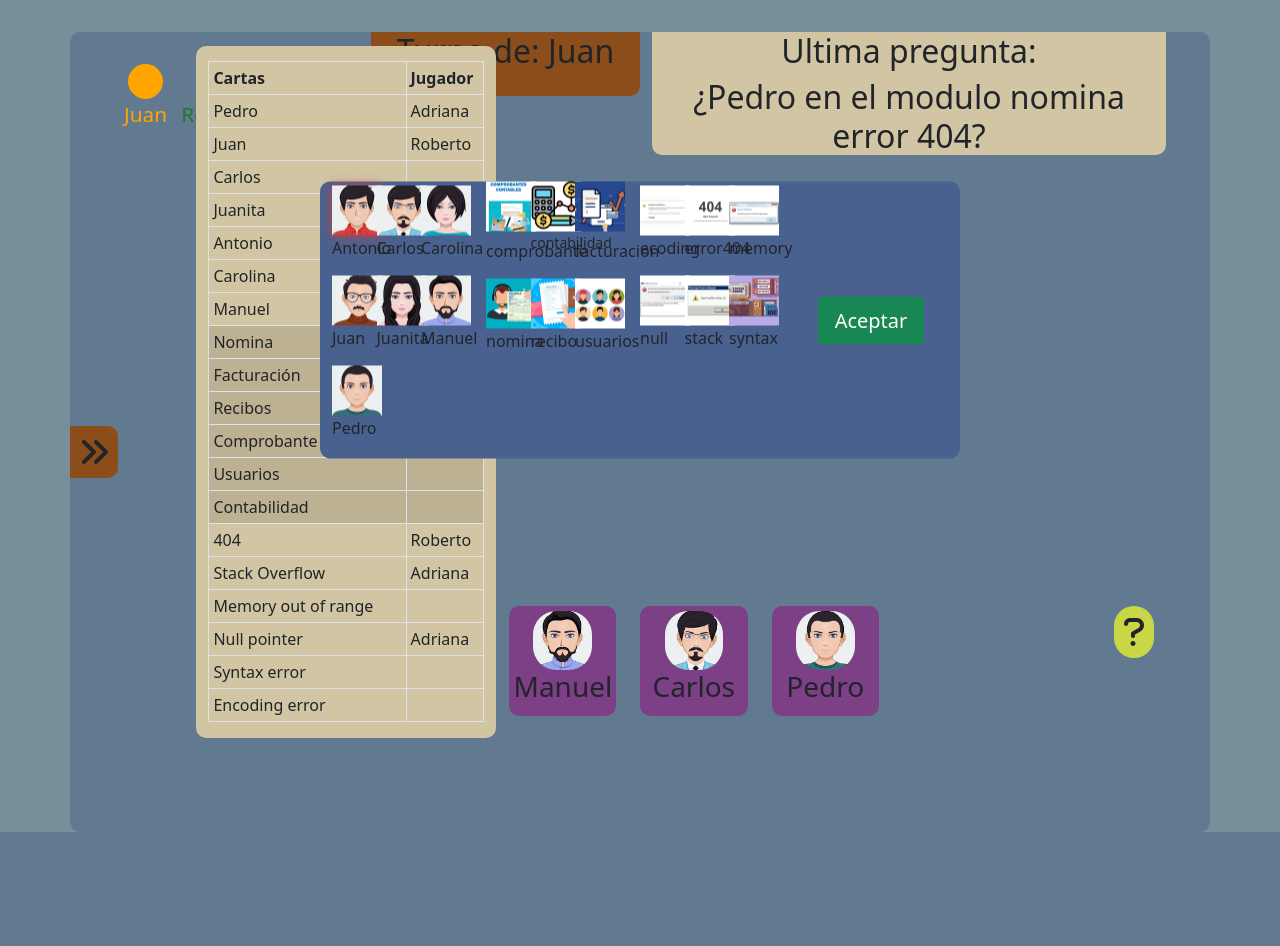
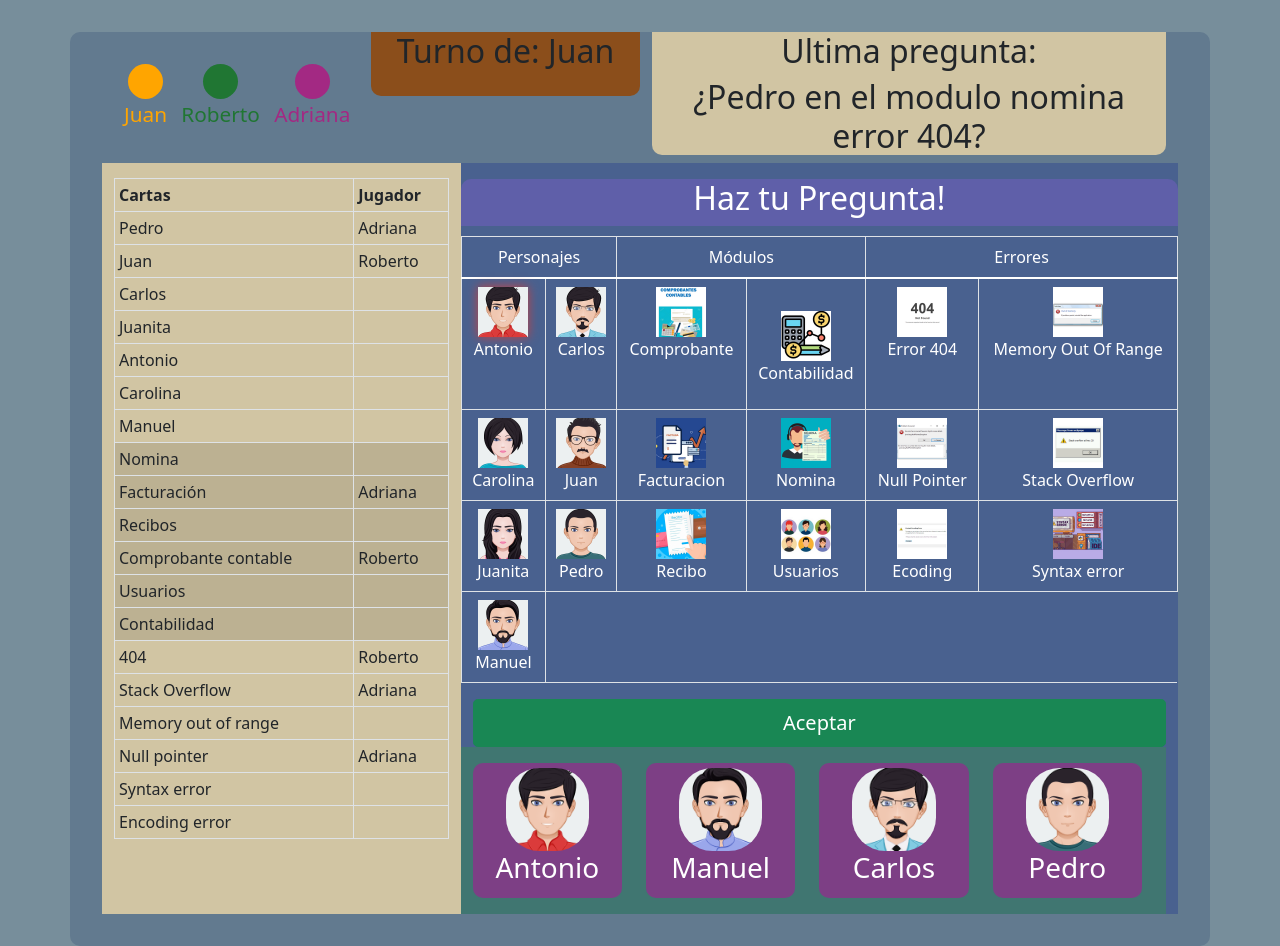
Before and after one commit to johnwmartinez/ceaisenasoft2021, a PHP site: page /assets/html/table.php in a window 1280 px wide. Before the commit the page ends 832 px from the top, so only its background shows below. Run offline with PHP 8.4, Linux system fonts and the light colour scheme; some libraries are stand-ins or nearby versions.

Commit message:
Merge de cambios

```diff
--- a/assets/css/style.css
+++ b/assets/css/style.css
@@ -70,7 +70,8 @@ h2{
 }
 
 .sobre{
-    z-index: 2;
+    /*z-index: 2;*/
+    color: white;
 }
 
 .sobreIND{
@@ -123,11 +124,7 @@ h2{
 .ele11{
     background-color: #4242ad;
     text-align: center;
-    min-height: 250px;
-    align-content: center;
-    align-items: center;
-  display: flex;
-  justify-content: center;
+    /*min-height: 250px;*/
 }
 
 .ele2{
@@ -143,10 +140,10 @@ h2{
 .pintar2{
     background:#49618f;
     border-radius: 10px;
-    position: absolute;
+   /* position: absolute;
     top: 40%;
     left: 50%;
-    transform: translate(-50%, -50%);
+    transform: translate(-50%, -50%);*/
 }
 
 .preloader {
@@ -290,3 +287,24 @@ h2{
 .form1, .pintar, .elecc{
     display:none;
 }
+
+.headerP{
+    background-color: #5f5fa9;
+    border-radius: 10px 10px 0px 0px;
+}
+
+.fotosElec{
+    margin-top: 10px;
+}
+
+
+@media (max-width:768px){
+
+    .turno{
+        margin-top: initial;
+    }
+
+    .pregunta .h2 {
+        margin-top: initial;
+    }
+}
--- a/assets/html/table.php
+++ b/assets/html/table.php
@@ -19,7 +19,7 @@
         <div>
             <div class="row">
                 <!-- Jugadores -->
-                <div class="col-md-3 padreJ">
+                <div class="col-md-3">
                     <div class="jugador">
                         <div class="foto" style="background-color:orange"></div>
                         <div class="" style="color:orange">Juan</div>
@@ -68,16 +68,16 @@
                         <h2>Ultima pregunta:</h2>
                         <h2>¿Pedro en el modulo nomina error 404?</h2>
                     </div>
+                </div>
 
             </div>
             <!-- Fin Ultima pregunta -->
+
+
             <!--lista -->
             <div class="row">
-                <div class="col-md-1 p-0 bA">
-                    <i class="fas fa-angle-double-right activo " title="Abrir lista" onclick=""></i>
-                    <i class="fas fa-angle-double-left inactivo " title="Cerrar lista" onclick=""></i>
-                </div>
-                <div class="row flotante2" style="background-color: #d1c5a3">
+
+                <div class="col-md-4" style="background-color: #d1c5a3">
                 	<table class="table table-bordered table-hover table-sm tabla">
                         <th>Cartas</th>
                         <th>Jugador</th>
@@ -159,14 +159,133 @@
                         </tr>
                 	</table>
                 </div>
-                <!-- <div class="col-md-8"></div> -->
+
+                <div class="col-md-8" >
+                    <!-- Eleccion preguntar acusar -->
+                        <div class="row elecc">
+                            <div class="col-md-6 ele1">
+                                <h1>Preguntar</h1>
                             </div>
-                <!-- fin lista -->
-                <!-- Tarjetas -->
-                <div class="row margenT">
-                <div class="col-md-3"></div>
-                <div class="col-md-6">
+                            <div class="col-md-6 ele2">
+                                <h1>Acusar</h1>
+                            </div>
+                        </div>
+                   <!-- Fin eleccion preguntar acusar -->
+                    <div class="row pt-3" style="background-color: #49618f">
+                    	<div id="sobre" class="sobre">
+                			<div class="col pintar2 ele11">
                 				<div class="row">
+		                            <div class="col-md-12 headerP">
+		                                <h2 >Haz tu Pregunta!</h2>
+		                            </div>
+		                        </div>
+		                        <div class="row fotosElec table-responsive">
+
+		                        	<table  class="table table-bordered table-condensed text-white">
+		                        		<thead>
+		                        			<tr>
+		                        				<td colspan="2">Personajes</td>
+		                        				<td colspan="2">Módulos</td>
+		                        				<td colspan="2">Errores</td>
+		                        			</tr>
+		                        		</thead>
+		                        		<tr>
+		                        			<td>
+		                        				<label for="Antonio">
+		                        					<img src="../img/programadores/Antonio.png" title="Antonio" class="imagenE activoP" alt="">
+		                        					<br>
+		                                            Antonio
+		                        				</label>
+		                        			</td>
+		                        			<td>
+		                        				<label for="Carlos">
+		                        					<img src="../img/programadores/Carlos.png" title="Carlos" class="imagenE" alt="">
+		                        					<br>
+		                                            Carlos
+		                        				</label>
+		                        			</td>
+                                            <td>
+                                                <label for="comprobante"><img src="../img/modulos/comprobante_contable.png" title="Comprobante contable" class="imagenE" alt="">
+                                               <br> Comprobante</p>
+
+                                                </label>
+                                            </td>
+                                            <td><br>
+                                            <label for="contabilidad"><img src="../img/modulos/contabilidad.png" title="Contabilidad" class="imagenE" alt=""></label>
+		                                            <br> Contabilidad</p>
+                                            </td>
+                                            <td>
+                                            <label for="error404"><img src="../img/errores/error404.png" title="Error 404" class="imagenE" alt=""></label>
+		                                            <br> Error 404
+                                            </td>
+                                            <td>
+                                            <label for="memory"><img src="../img/errores/memoryOutOfRange.png" title="Memory Out Of Range" class="imagenE" alt=""></label>
+		                                            <br> Memory Out Of Range
+                                            </td>
+		                        		</tr>
+		                        		<tr>
+                                        <td>
+		                        				<label for="Carolina">
+		                        					<img src="../img/programadores/Carolina.png" title="Carolina" class="imagenE" alt="">
+		                                            <br>
+		                                            Carolina
+		                        				</label>
+		                        			</td>
+		                        			<td>
+		                        				<label for="Juan">
+		                        					<img src="../img/programadores/Juan.png" title="Juan" class="imagenE" alt="">
+		                                            <br>
+		                                            Juan
+		                        				</label>
+		                        			</td>
+		                        			<td><label for="facturacion"><img src="../img/modulos/facturacion.png" title="Facturacion" class="imagenE" alt=""></label>
+		                                           <br>  Facturacion</td>
+		                        			<td><label for="nomina"><img src="../img/modulos/nomina.png" title="Nomina" class="imagenE" alt=""></label>
+		                                           <br>  Nomina</td>
+		                        			<td><label for="null"><img src="../img/errores/nullPointer.png" title="Null Pointer" class="imagenE" alt=""></label>
+		                                            <br> Null Pointer</td>
+		                        			<td><label for="stack"><img src="../img/errores/stackOverflow.png" title="Stack Overflow" class="imagenE" alt=""></label>
+		                                           <br>  Stack Overflow</td>
+		                        		</tr>
+		                        		<tr>
+                                        <td>
+		                        				<label for="Juanita">
+		                        					<img src="../img/programadores/Juanita.png" title="Juanita" class="imagenE" alt="">
+		                                            <br>
+		                                            Juanita
+		                        				</label>
+		                        			</td>
+		                        			<td>
+		                        				<label for="Pedro">
+		                        					<img src="../img/programadores/Pedro.png" title="Pedro" class="imagenE" alt="">
+		                                            <br>
+		                                            Pedro
+		                        				</label>
+		                        			</td>
+		                        			<td><label for="recibo"><img src="../img/modulos/recibo.png" title="Recibo" class="imagenE" alt=""></label>
+		                                            <br> Recibo</td>
+		                        			<td><label for="usuarios"><img src="../img/modulos/usuarios.png" title="Usuarios" class="imagenE" alt=""></label>
+		                                            <br> Usuarios</td>
+		                        			<td><label for="ecoding"><img src="../img/errores/ecodingError.png" title="Ecoding Error" class="imagenE" alt=""></label>
+		                                            <br> Ecoding</td>
+		                        			<td><label for="syntax"><img src="../img/errores/syntaxError.png" title="Syntax Error" class="imagenE" alt=""></label>
+		                                            <br> Syntax error</td>
+		                        		</tr>
+		                        		<tr>
+		                        			<td><label for="Manuel"><img src="../img/programadores/Manuel.png" title="Manuel" class="imagenE" alt="">
+                                            <br>
+                                              Manuel</td>
+
+                                                </label>
+
+		                        	</table>
+
+
+		                            <div class="d-grid gap-2">
+		                                <label for="submit" class="btn btn-lg btn-success">Aceptar</label>
+		                            </div>
+                                    <div class="row py-3" style="background-color: #407671
+            		">
                         <div class="col-md-3 col-3">
                             <div class="tarjeta">
                                 <img src="../img/programadores/Antonio.png" alt="" class="imageT">
@@ -193,12 +312,19 @@
                         </div>
                     </div>
 		                        </div>
-                <!-- Fin tarjetas -->
-                <!-- Instrucciones -->
-                <div class="col-md-3 p-0 instru">
-                    <i class="fas fa-question activoI " title="Instrucciones" onclick=""></i>
 		                    </div>
-                <div id="sobre" class="row sobre">
+		                </div>
+                    </div>
+                </div>
+
+            </div>
+                <!-- fin lista -->
+
+
+
+
+
+            <div class="row">
 	            <div class="col-md-6 pintar">
                     <div class="row">
                         <div class="col-md-10">
@@ -244,191 +370,9 @@
                     </button>
                     </div>
 	            </div>
-                <!-- Fin instrucciones -->
-                <!-- Eleccion mi turno -->
-                <div id="sobre" class="row sobre">
-                    <div class="col-md-6 pintar2">
-                        <!-- <div class="row">
-                            <div class="col-md-10">
-                                <h2 >Haz tu eleccion!</h2>
-                            </div>
-                            <div class="col-md-2">
-                                <i class="far fa-times-circle cerrar"></i>
-                            </div>
-                        </div> -->
-                        <div class="row elecc">
-                            <div class="col-md-6 ele1">
-                                <h1>Preguntar</h1>
-                            </div>
-                            <div class="col-md-6 ele2">
-                                <h1>Acusar</h1>
-                            </div>
-                        </div>
-                    </div>
-                </div>
-                <!-- Fin eleccion mi turno -->
-                <!-- Hacer pregunta -->
-                <div id="sobre" class="row sobre">
-                    <div class="col-md-6 pintar2 ele11">
-
-                            <div class="col-md-3">
-                                <div class="row">
-                                    <div class="col-md-3">
-                                        <div>
-                                            <label for="Antonio"><img src="../img/programadores/Antonio.png" title="Antonio" class="imagenE activoP" alt=""></label>
-                                            <p>Antonio</p>
-                                        </div>
-                                    </div>
-                                    <div class="col-md-3">
-                                        <div>
-                                            <label for="Carlos"><img src="../img/programadores/Carlos.png" title="Carlos" class="imagenE" alt=""></label>
-                                            <p>Carlos</p>
-                                        </div>
-                                    </div>
-                                    <div class="col-md-3">
-                                        <div>
-                                            <label for="Carolina"><img src="../img/programadores/Carolina.png" title="Carolina" class="imagenE" alt=""></label>
-                                            <p>Carolina</p>
-                                        </div>
-                                    </div>
-                                </div>
-                                <div class="row">
-                                    <div class="col-md-3">
-                                        <div>
-                                            <label for="Juan"><img src="../img/programadores/Juan.png" title="Juan" class="imagenE" alt=""></label>
-                                            <p>Juan</p>
-                                        </div>
-                                    </div>
-                                    <div class="col-md-3">
-                                        <div>
-                                            <label for="Juanita"><img src="../img/programadores/Juanita.png" title="Juanita" class="imagenE" alt=""></label>
-                                            <p>Juanita</p>
-                                        </div>
-                                    </div>
-                                    <div class="col-md-3">
-                                        <div>
-                                            <label for="Manuel"><img src="../img/programadores/Manuel.png" title="Manuel" class="imagenE" alt=""></label>
-                                            <p>Manuel</p>
-                                        </div>
-                                    </div>
-                                </div>
-                                <div class="row">
-                                    <div class="col-md-3">
-                                        <div>
-                                            <label for="Pedro"><img src="../img/programadores/Pedro.png" title="Pedro" class="imagenE" alt=""></label>
-                                            <p>Pedro</p>
-                                        </div>
-                                    </div>
-                                </div>
-                            </div>
-                            <div class="col-md-3">
-                                <div class="row">
-                                    <div class="col-md-3">
-                                        <div>
-                                            <label for="comprobante"><img src="../img/modulos/comprobante_contable.png" title="Comprobante contable" class="imagenE" alt=""></label>
-                                            <p style="margin-top:7px">comprobante</p>
-                                        </div>
-                                    </div>
-                                    <div class="col-md-3">
-                                        <div>
-                                            <label for="contabilidad"><img src="../img/modulos/contabilidad.png" title="Contabilidad" class="imagenE" alt=""></label>
-                                            <p style="font-size:14px;">contabilidad</p>
-                                        </div>
-                                    </div>
-                                    <div class="col-md-3">
-                                        <div>
-                                            <label for="facturacion"><img src="../img/modulos/facturacion.png" title="Facturacion" class="imagenE" alt=""></label>
-                                            <p style="margin-top:7px">facturacion</p>
-                                        </div>
-                                    </div>
-                                </div>
-                                <div class="row">
-                                    <div class="col-md-3">
-                                        <div>
-                                            <label for="nomina"><img src="../img/modulos/nomina.png" title="Nomina" class="imagenE" alt=""></label>
-                                            <p>nomina</p>
-                                        </div>
-                                    </div>
-                                    <div class="col-md-3">
-                                        <div>
-                                            <label for="recibo"><img src="../img/modulos/recibo.png" title="Recibo" class="imagenE" alt=""></label>
-                                            <p>recibo</p>
-                                        </div>
-                                    </div>
-                                    <div class="col-md-3">
-                                        <div>
-                                            <label for="usuarios"><img src="../img/modulos/usuarios.png" title="Usuarios" class="imagenE" alt=""></label>
-                                            <p>usuarios</p>
-                                        </div>
-                                    </div>
-                                </div>
-                                <div class="row">
-                                    <div class="col-md-3">
-                                    <div style="opacity:0">
-                                            <label for=""><img src="../img/modulos/usuarios.png" title="" class="imagenE" alt=""></label>
-                                            <p>usuarios</p>
-                                        </div>
-                                    </div>
-                                </div>
-                            </div>
-                            <div class="col-md-3">
-                                <div class="row">
-                                    <div class="col-md-3">
-                                        <div>
-                                            <label for="ecoding"><img src="../img/errores/ecodingError.png" title="Ecoding Error" class="imagenE" alt=""></label>
-                                            <p>ecoding</p>
-                                        </div>
-                                    </div>
-                                    <div class="col-md-3">
-                                        <div>
-                                            <label for="error404"><img src="../img/errores/error404.png" title="Error 404" class="imagenE" alt=""></label>
-                                            <p>error404</p>
-                                        </div>
-                                    </div>
-                                    <div class="col-md-3">
-                                        <div>
-                                            <label for="memory"><img src="../img/errores/memoryOutOfRange.png" title="Memory Out Of Range" class="imagenE" alt=""></label>
-                                            <p>memory</p>
-                                        </div>
-                                    </div>
-                                </div>
-                                <div class="row">
-                                    <div class="col-md-3">
-                                        <div>
-                                            <label for="null"><img src="../img/errores/nullPointer.png" title="Null Pointer" class="imagenE" alt=""></label>
-                                            <p>null</p>
-                                        </div>
-                                    </div>
-                                    <div class="col-md-3">
-                                        <div>
-                                            <label for="stack"><img src="../img/errores/stackOverflow.png" title="Stack Overflow" class="imagenE" alt=""></label>
-                                            <p>stack</p>
-                                        </div>
-                                    </div>
-                                    <div class="col-md-3">
-                                        <div>
-                                            <label for="syntax"><img src="../img/errores/syntaxError.png" title="Syntax Error" class="imagenE" alt=""></label>
-                                            <p>syntax</p>
-                                        </div>
-                                    </div>
-                                </div>
-                                <div class="row">
-                                    <div class="col-md-3">
-                                    <div style="opacity:0">
-                                            <label for=""><img src="../img/modulos/usuarios.png" title="" class="imagenE" alt=""></label>
-                                            <p>usuarios</p>
-                                        </div>
-                                    </div>
-                                </div>
             </div>
 
-                            <div class="col-md-3">
-                                <label for="submit" class="btn btn-lg btn-success">Aceptar</label>
-                            </div>
-                    </div>
-                </div>
-                <!-- Fin Hacer pregunta -->
-            </div>
+
         </div>
     </div>
     </div>
```
Lines whose indentation alone changed are shown as unchanged.
